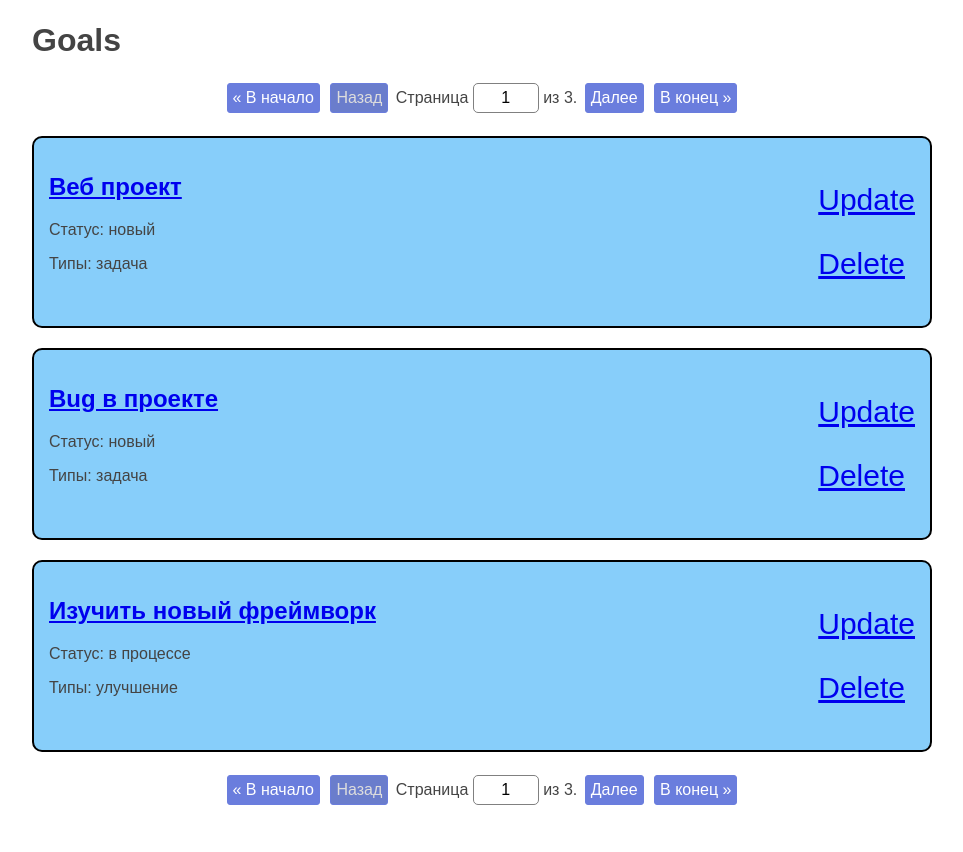
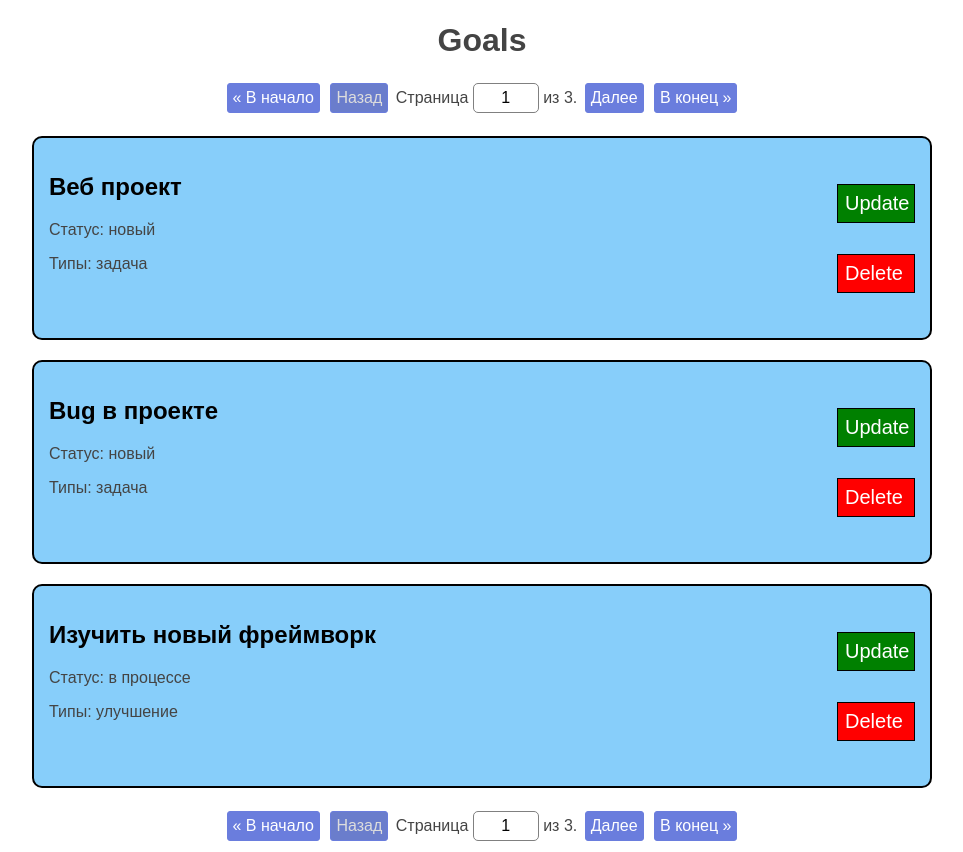
Before and after one commit to ML500/homework_49, a Django app: page / in a window 1280 px wide. Shown: the part 38-890 px from the top of the page, without its empty margins (158-1121 px from the left). Before the commit the page ends 843 px from the top, so only its background shows below. Run offline with Django 3.2, Linux system fonts and the light colour scheme; data comes from the database, SQL or seed files in the repository; some libraries are stand-ins or nearby versions.

Commit message:
добавил стилизацию

```diff
--- a/source/webapp/static/css/style.css
+++ b/source/webapp/static/css/style.css
@@ -139,3 +139,25 @@ body {
     font-size: 30px;
     margin: auto 0 auto auto;
 }
+.icon {
+    display: inline-block;
+    width: 62px;
+    border: 1px solid black;
+    padding: 7px;
+    font-size: 20px;
+    text-decoration: none;
+    color: white;
+}
+.update {
+    background-color: green;
+}
+.delete {
+    background-color: red;
+}
+.summary {
+    text-decoration: none;
+    color: black;
+}
+.headline {
+    text-align: center;
+}
--- a/source/webapp/templates/index.html
+++ b/source/webapp/templates/index.html
@@ -1,11 +1,6 @@
 {% extends 'base.html' %}
 
 {% block title %}Main{% endblock %}
-
-{% block links %}
-    <script src="https://kit.fontawesome.com/4b023c4009.js"
-            crossorigin="anonymous"></script>
-{% endblock %}
 
 {% block search %}
     <div class="search-form">
@@ -17,20 +12,20 @@
 {% endblock %}
 
 {% block content %}
-    <h1>Goals</h1>
+    <h1 class="headline">Goals</h1>
     {% if is_paginated %}
         {% include 'partial/pagination.html' %}
     {% endif %}
     {% for goal in goals %}
         <div class="goal">
             <div class="text-block">
-                <h2><a href="{% url 'goal_view' goal.pk%}">{{ goal.summary }}</a></h2>
+                <h2><a class="summary" href="{% url 'goal_view' goal.pk%}">{{ goal.summary }}</a></h2>
                 <p>Cтатус: {{ goal.status }} </p>
                 <p>Типы: {% for type in goal.type.all %}{{type.name}}{% if not forloop.last %}, {% endif %}{% endfor %}</p>
             </div>
             <div class="icon-block">
-                <p><a href="{% url 'goal_update' goal.pk %}">Update</a></p>
-                <p><a href="{% url 'goal_delete' goal.pk %}">Delete</a></p>
+                <p><a class="icon update" href="{% url 'goal_update' goal.pk %}">Update</a></p>
+                <p><a class="icon delete" href="{% url 'goal_delete' goal.pk %}">Delete</a></p>
             </div>
         </div>
     {% endfor %}
```
